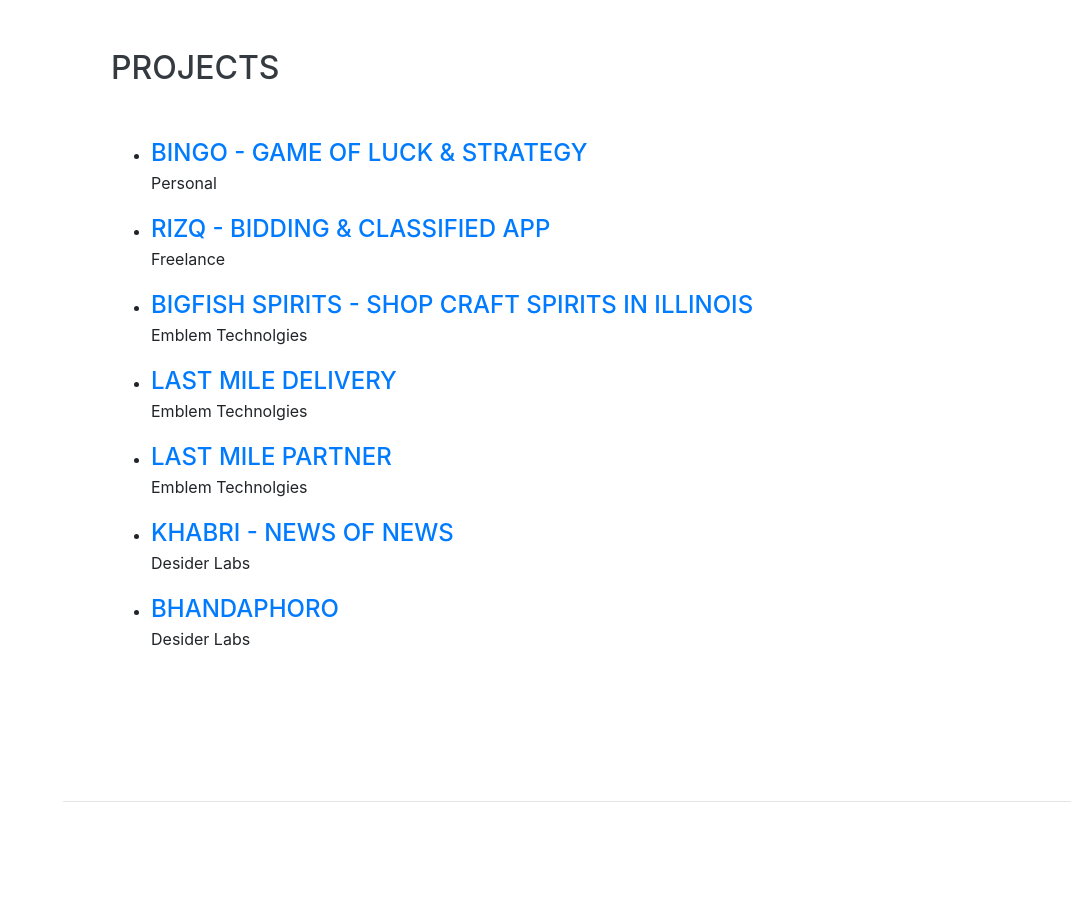
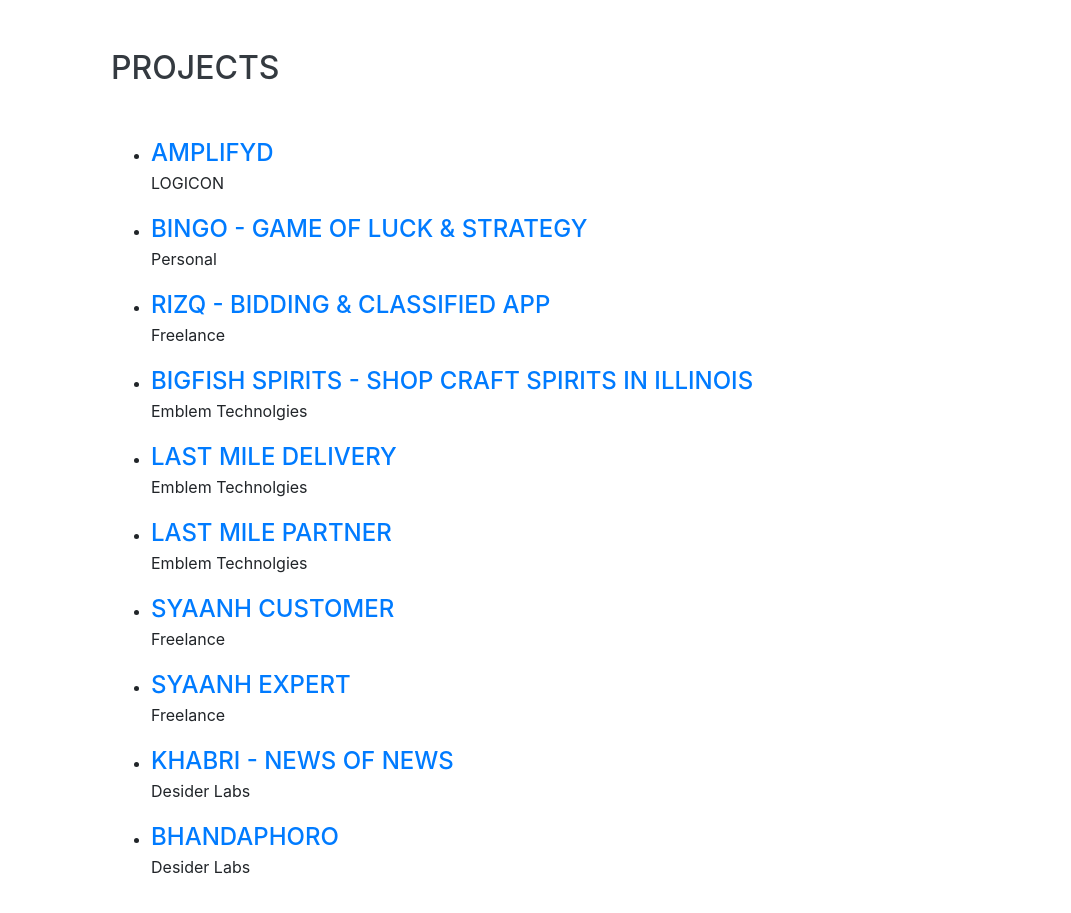
Before and after one commit to zohaibTheMobileDev/zohaibraza.com, a website with bundled scripts: page index.html in a window 1280 px wide. Shown: the part 1600-2513 px from the top of the page, without its empty margins (209-1280 px from the left). Built offline with nearby package versions, Linux system fonts and the light colour scheme; a web font is replaced by a local one.

Commit message:
projects added

```diff
--- a/index.html
+++ b/index.html
@@ -153,6 +153,12 @@
       <div class="w-100">
         <h2 class="mb-5">Projects</h2>
         <ul class="class="fa-ul mb-0>
+
+          <li>
+            <a  class="subheading mb-5" href = "https://amplifyd.io/" target="_blank">Amplifyd
+            </a>
+            <p>LOGICON</p>
+          </li>
 		 <li>
             <a class="subheading mb-5" href = "https://play.google.com/store/apps/details?id=com.zohaibraza.bingo" target="_blank">Bingo - Game of luck & Strategy
             </a>
@@ -177,6 +183,16 @@
             <a class="subheading mb-5"  href = "https://play.google.com/store/apps/details?id=com.SinglePoint.LastMilePartner" target="_blank">Last Mile Partner</a>
             <p>Emblem Technolgies</p>
 
+          </li>
+          <li>
+            <a  class="subheading mb-5" href = "https://play.google.com/store/apps/details?id=com.syaanh.customer" target="_blank">Syaanh Customer
+            </a>
+            <p>Freelance</p>
+          </li>
+          <li>
+            <a  class="subheading mb-5" href = "https://play.google.com/store/apps/details?id=com.syaanh.expert" target="_blank">Syaanh Expert
+            </a>
+            <p>Freelance</p>
           </li>
           <li>
             <a class="subheading mb-5"  href = "https://play.google.com/store/apps/details?id=com.desider.khabri" target="_blank">Khabri - News of News
```
